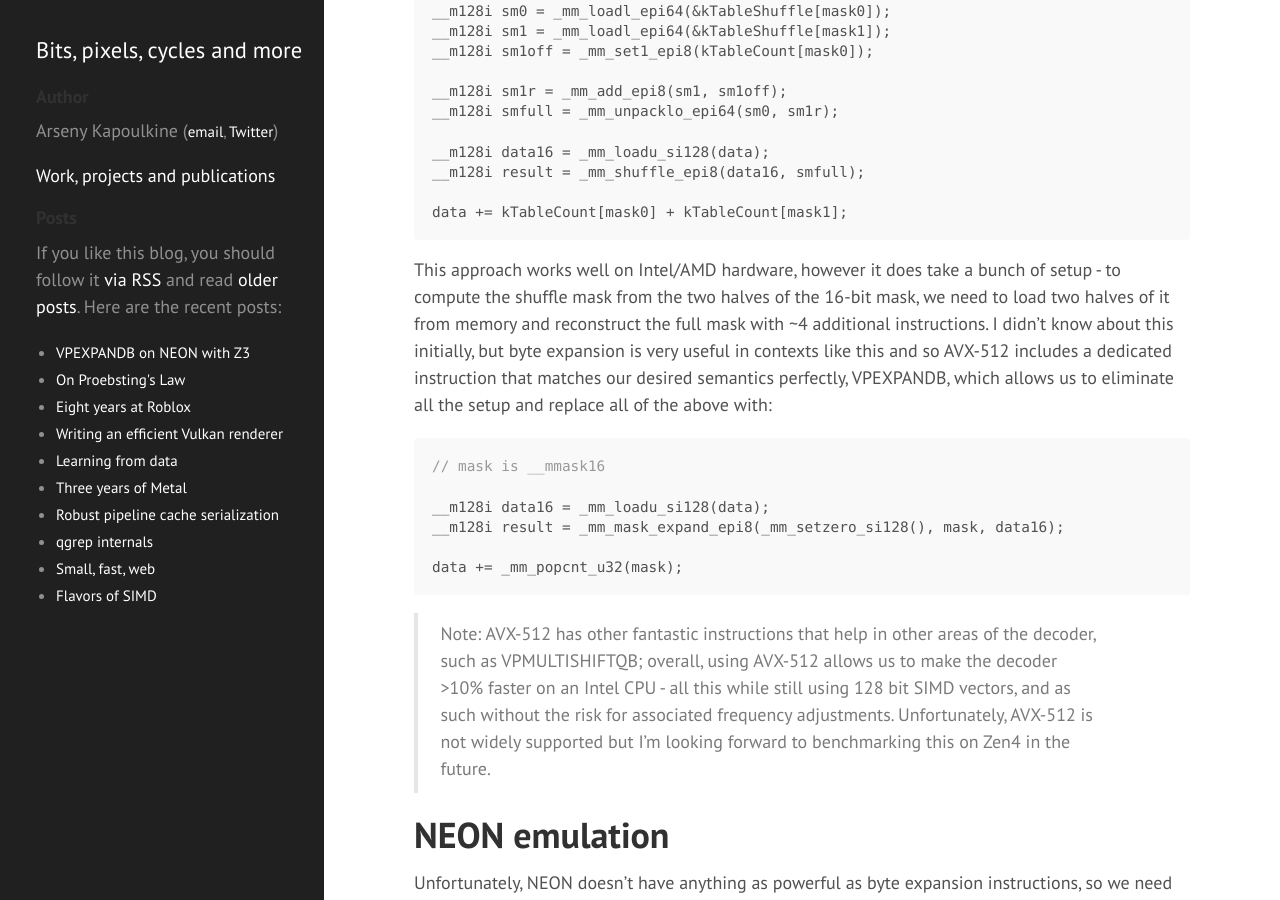
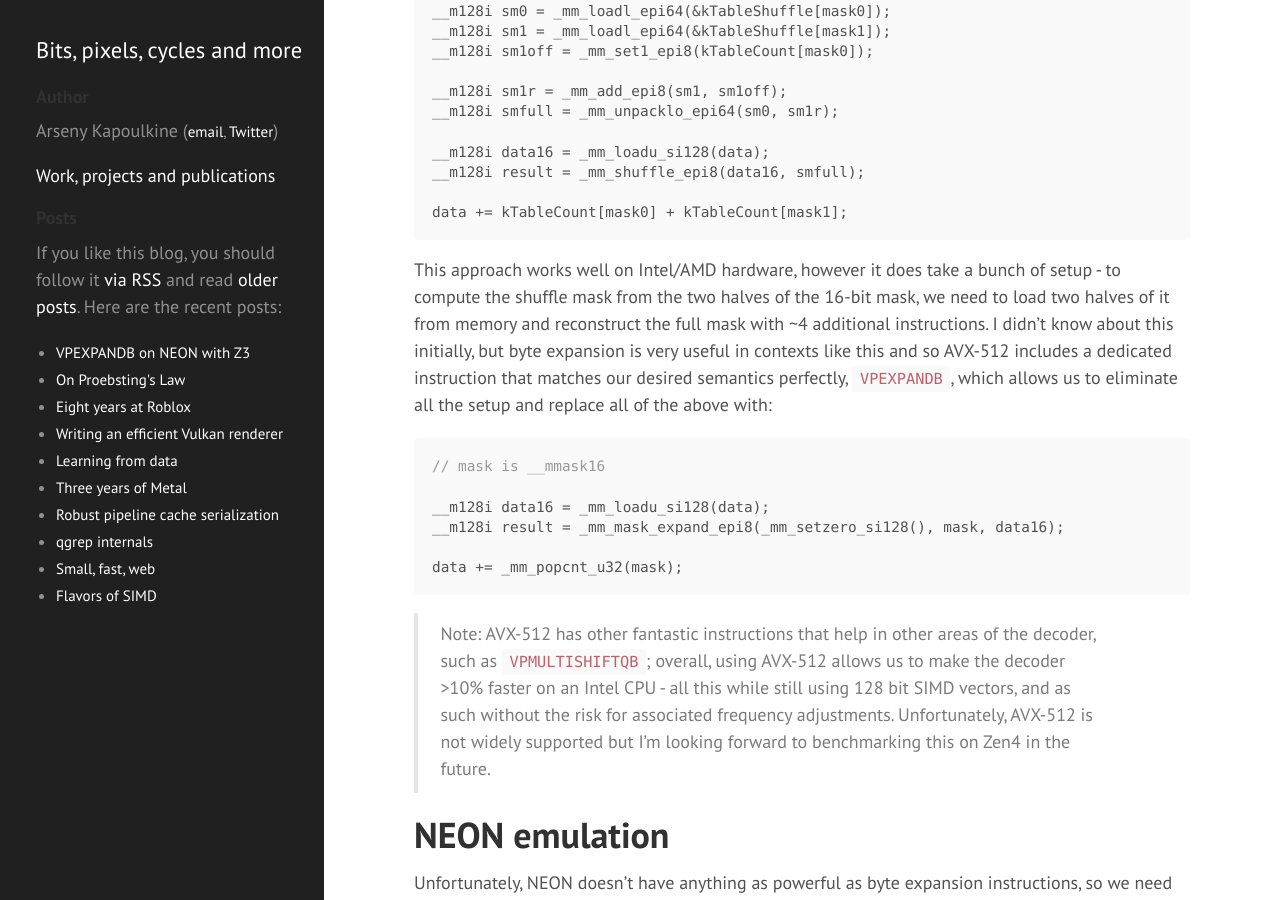
Before and after one commit to zeux/zeux.github.io, a Jekyll site: the page built from _posts/2022-09-02-vpexpandb-neon-z3.md, in a window 1280 px wide and 900 px high, scrolled down 1578 px. Built offline with Jekyll 4.4.1, drawn with Linux system fonts in a browser that asks for light colours.

Commit message:
Add a couple missed backticks

````diff
--- a/_posts/2022-09-02-vpexpandb-neon-z3.md
+++ b/_posts/2022-09-02-vpexpandb-neon-z3.md
@@ -45,7 +45,7 @@ __m128i result = _mm_shuffle_epi8(data16, smfull);
 data += kTableCount[mask0] + kTableCount[mask1];
 ```
 
-This approach works well on Intel/AMD hardware, however it does take a bunch of setup - to compute the shuffle mask from the two halves of the 16-bit mask, we need to load two halves of it from memory and reconstruct the full mask with ~4 additional instructions. I didn't know about this initially, but byte expansion is very useful in contexts like this and so AVX-512 includes a dedicated instruction that matches our desired semantics perfectly, VPEXPANDB, which allows us to eliminate all the setup and replace all of the above with:
+This approach works well on Intel/AMD hardware, however it does take a bunch of setup - to compute the shuffle mask from the two halves of the 16-bit mask, we need to load two halves of it from memory and reconstruct the full mask with ~4 additional instructions. I didn't know about this initially, but byte expansion is very useful in contexts like this and so AVX-512 includes a dedicated instruction that matches our desired semantics perfectly, `VPEXPANDB`, which allows us to eliminate all the setup and replace all of the above with:
 
 ```c++
 // mask is __mmask16
@@ -56,7 +56,7 @@ __m128i result = _mm_mask_expand_epi8(_mm_setzero_si128(), mask, data16);
 data += _mm_popcnt_u32(mask);
 ```
 
-> Note: AVX-512 has other fantastic instructions that help in other areas of the decoder, such as VPMULTISHIFTQB; overall, using AVX-512 allows us to make the decoder >10% faster on an Intel CPU - all this while still using 128 bit SIMD vectors, and as such without the risk for associated frequency adjustments. Unfortunately, AVX-512 is not widely supported but I'm looking forward to benchmarking this on Zen4 in the future.
+> Note: AVX-512 has other fantastic instructions that help in other areas of the decoder, such as `VPMULTISHIFTQB`; overall, using AVX-512 allows us to make the decoder >10% faster on an Intel CPU - all this while still using 128 bit SIMD vectors, and as such without the risk for associated frequency adjustments. Unfortunately, AVX-512 is not widely supported but I'm looking forward to benchmarking this on Zen4 in the future.
 
 # NEON emulation
 
````
